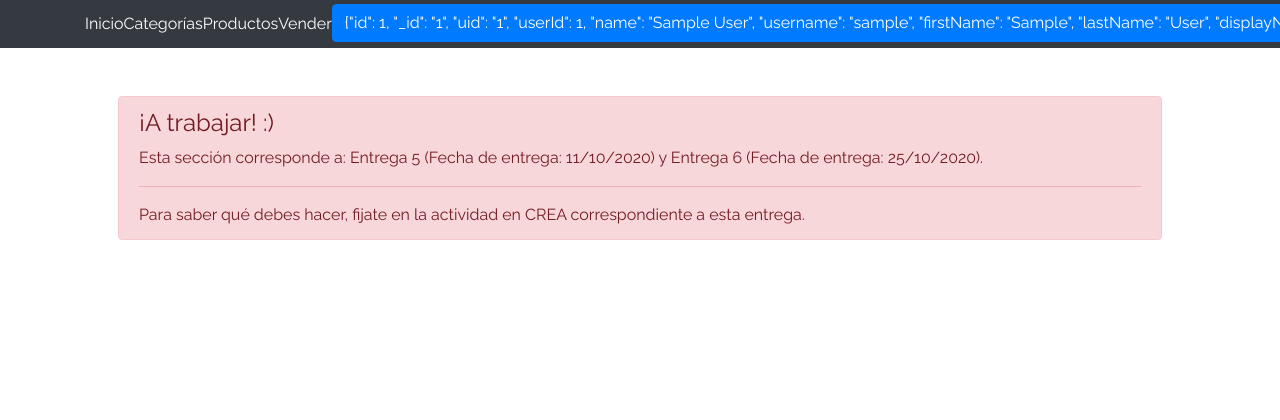
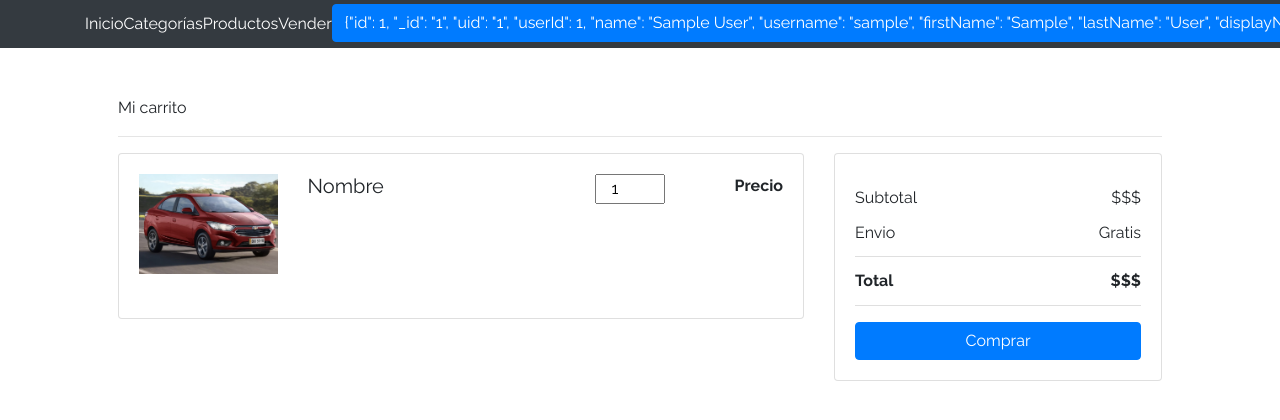
Before and after one commit to fabrem95/eCommerce-JaP, a plain HTML site: page cart.html in a window 1280 px wide. Shown: the top 420 px of the page. Drawn offline with Linux system fonts and the light colour scheme; sample sign-in values are in the browser's storage.

Commit message:
Cree la estructura html para el carrito

```diff
--- a/cart.html
+++ b/cart.html
@@ -49,11 +49,60 @@
         </div>
   </nav>
   <div class="container p-5">
-    <div class="alert alert-danger" role="alert" style="position: relative; width:auto; top: 0;">
-      <h4 class="alert-heading">¡A trabajar! :)</h4>
-      <p>Esta sección corresponde a: Entrega 5 (Fecha de entrega: 11/10/2020) y Entrega 6 (Fecha de entrega: 25/10/2020).</p>
+    <div class="">
+      <p>Mi carrito</p>
       <hr>
-      <p class="mb-0">Para saber qué debes hacer, fijate en la actividad en CREA correspondiente a esta entrega.</p>
+      <div class="row">
+        <div class="col-lg-8">
+          <div class="card wish-list mb-4">
+            <div class="card-body">
+              <div class="row mb-4">
+                <div class="col-md-5 col-lg-3 col-xl-3">
+                  <div class="view zoom overlay z-depth-1 rounded mb-3 mb-md-0">
+                    <img src="./img/prod1.jpg" alt="" class="img-fluid w-100">
+                  </div>
+                </div>
+                <div class="col-md-7 col-lg-9 col-xl-9">
+                  <div>
+                    <div class="d-flex justify-content-between">
+                      <div>
+                        <h5>Nombre</h5>
+                      </div>
+                      <div>
+                        <div class="def-number-input number-input safari_only mb-0 w-100 text-right">
+                          <input class="col-4 quantity " min="0" name="quantity" value="1" type="number">
+                      </div>
+                    </div>
+                    <div class="text-right align-text-bottom">
+                      <p class="mb-0 ">
+                        <span>
+                          <strong>Precio</strong>
+                        </span>
+                      </p>
+                    </div>
+                  </div>
+                </div>
+              </div>
+            </div>
+          </div>
+        </div>
+      </div>
+              <div class="col-lg-4">
+                <div class="card mb-4">
+                  <div class="card-body">
+                    <ul class="list-group list-group-flush">
+                      <li class="list-group-item d-flex justify-content-between align-items-center border-0 px-0 pb-0">
+                        Subtotal
+                        <span>$$$</span></li>
+                        <li class="list-group-item d-flex justify-content-between align-items-center border-0 px-0">
+                          Envio
+                          <span>Gratis</span></li>
+                          <li class="list-group-item d-flex justify-content-between align-items-center px-0 mb-3"><strong>Total</strong><span><strong>$$$</strong></span></li>
+                    </ul>
+                    <button type="button" class="btn btn-primary btn-block waves-effect waves-light">Comprar</button>
+                  </div>
+                </div>
+              </div>
     </div>
   </div>
   <div id="spinner-wrapper">
```
